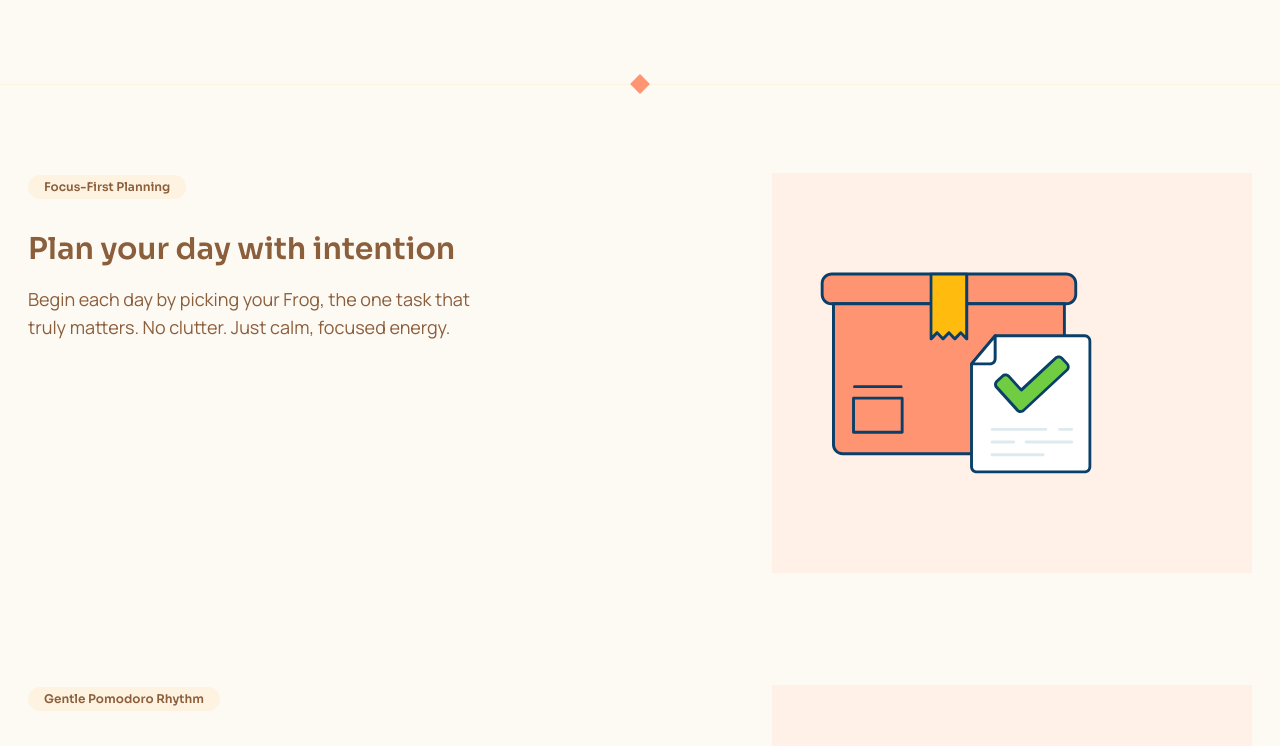
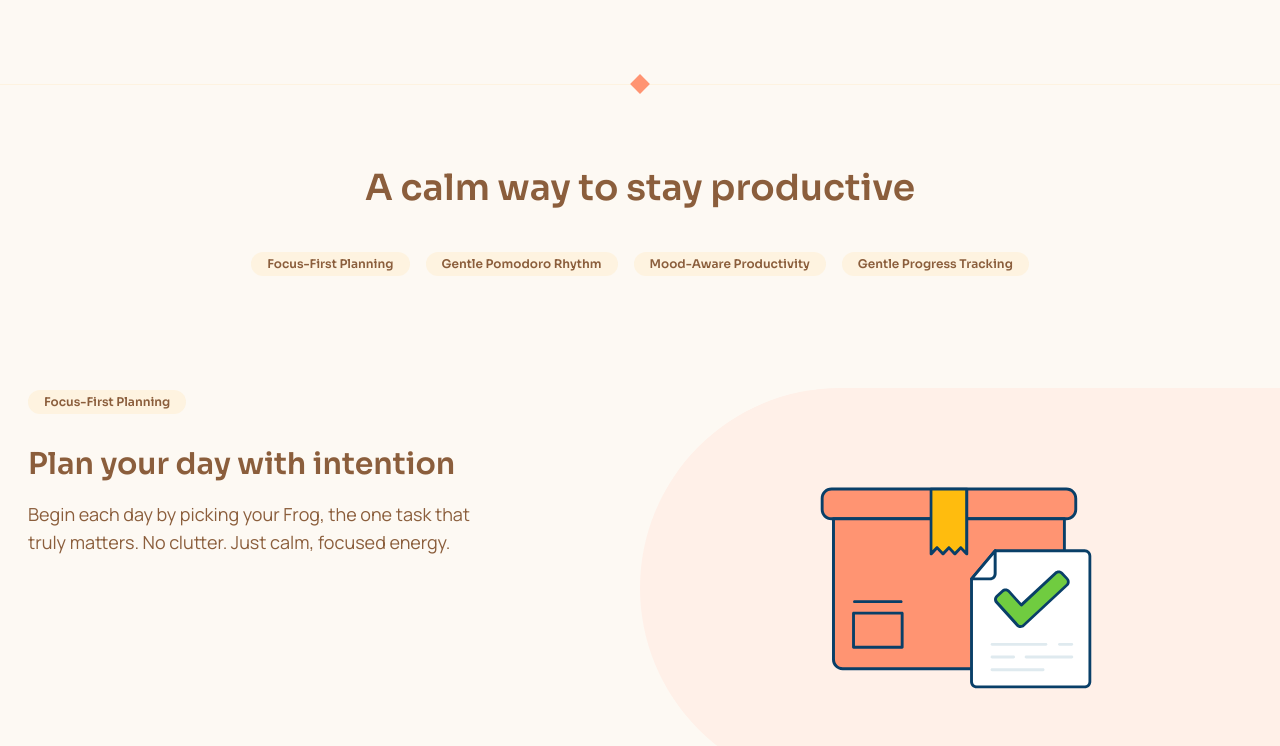
Before and after one commit to liannmaka/Focuspond, a Next.js app: page / in a window 1280 px wide. Shown: the part 740-1486 px from the top of the page. Built offline with nearby package versions, Linux system fonts and the light colour scheme.

Commit message:
feat: rebuilt the pitch section

```diff
--- a/src/app/(landing-page)/_components/Hero.tsx
+++ b/src/app/(landing-page)/_components/Hero.tsx
@@ -41,9 +41,9 @@ const Hero: React.FC = () => {
         </div>
 
         {/* Visual Section */}
-        <div className=" bg-white/30 backdrop-blur-lg rounded-3xl p-8 shadow-lg ring-1 ring-white/10">
-          <Lottie animationData={heroImage} />
-        </div>
+        {/* <div className="bg-white/30 backdrop-blur-lg rounded-3xl p-8 shadow-lg ring-1 ring-white/10"> */}
+        <Lottie animationData={heroImage} />
+        {/* </div> */}
       </div>
     </section>
   );
--- a/src/app/(landing-page)/_components/PainSolution.tsx
+++ b/src/app/(landing-page)/_components/PainSolution.tsx
@@ -44,15 +44,33 @@ const StickyScrollBenefits = () => {
   return (
     <>
       <SectionDivider />
-      <section>
-        <div className="container px-7 mx-auto pt-16 pb-20 space-y-28">
-          {benefits.map(
-            ({ badge, title, paragraph, image }: Benefit, index: number) => (
+      <section className="pt-14 pb-20 md:space-y-20">
+        <div className="px-7 text-center">
+          <h2 className="text-3xl md:text-4xl font-sora font-semibold leading-tight mb-10">
+            A calm way to stay productive
+          </h2>
+          <div className="hidden lg:inline-flex space-x-4">
+            {benefits.map(({ badge }) => (
+              <Badge
+                key={badge}
+                title={badge}
+              />
+            ))}
+          </div>
+        </div>
+
+        {benefits.map(({ badge, title, paragraph, image }, idx) => (
           <div
-                key={index}
-                className="grid lg:grid-cols-2 lg:gap-x-10 gap-y-12 relative overflow-hidden"
+            key={idx}
+            className="relative w-full"
           >
-                {/* left container */}
+            <div
+              className="hidden md:block absolute inset-y-0 right-0 w-[50%] bg-[#fff0e8]
+                         rounded-tl-full rounded-bl-full z-0"
+              aria-hidden="true"
+            />
+            <div className="container mx-auto px-7 grid gap-y-5 lg:grid-cols-2  lg:gap-x-10 relative z-10">
+              {/* Left: Text */}
               <div>
                 <Badge title={badge} />
                 <h3 className="text-2xl md:text-3xl font-sora font-semibold leading-tight">
@@ -62,27 +80,19 @@ const StickyScrollBenefits = () => {
                   {paragraph}
                 </p>
               </div>
-
-                {/* right container */}
-                <div className="relative w-fit mx-auto md:pr-0">
-                  <div className="hidden md:block absolute top-1/2 -translate-y-1/2 translate-x-[50%] h-[120%] w-[60vw] right-0 bg-[#fff0e8] rounded-l-3xl rounded-br-3xl z-0" />
-                  <div className="relative z-10">
+              {/* Right: Image */}
+              <div className="flex justify-center">
                 <Image
                   src={image}
                   alt={title}
                   width={400}
                   height={300}
+                  className="relative"
                 />
               </div>
             </div>
           </div>
-            )
-          )}
-        </div>
-
-        {/* <div class="relative size-32 ...">
-  <div class="absolute top-0 right-0 size-16 ...">03</div>
-</div> */}
+        ))}
       </section>
     </>
   );
```
Lines whose indentation alone changed are shown as unchanged.
